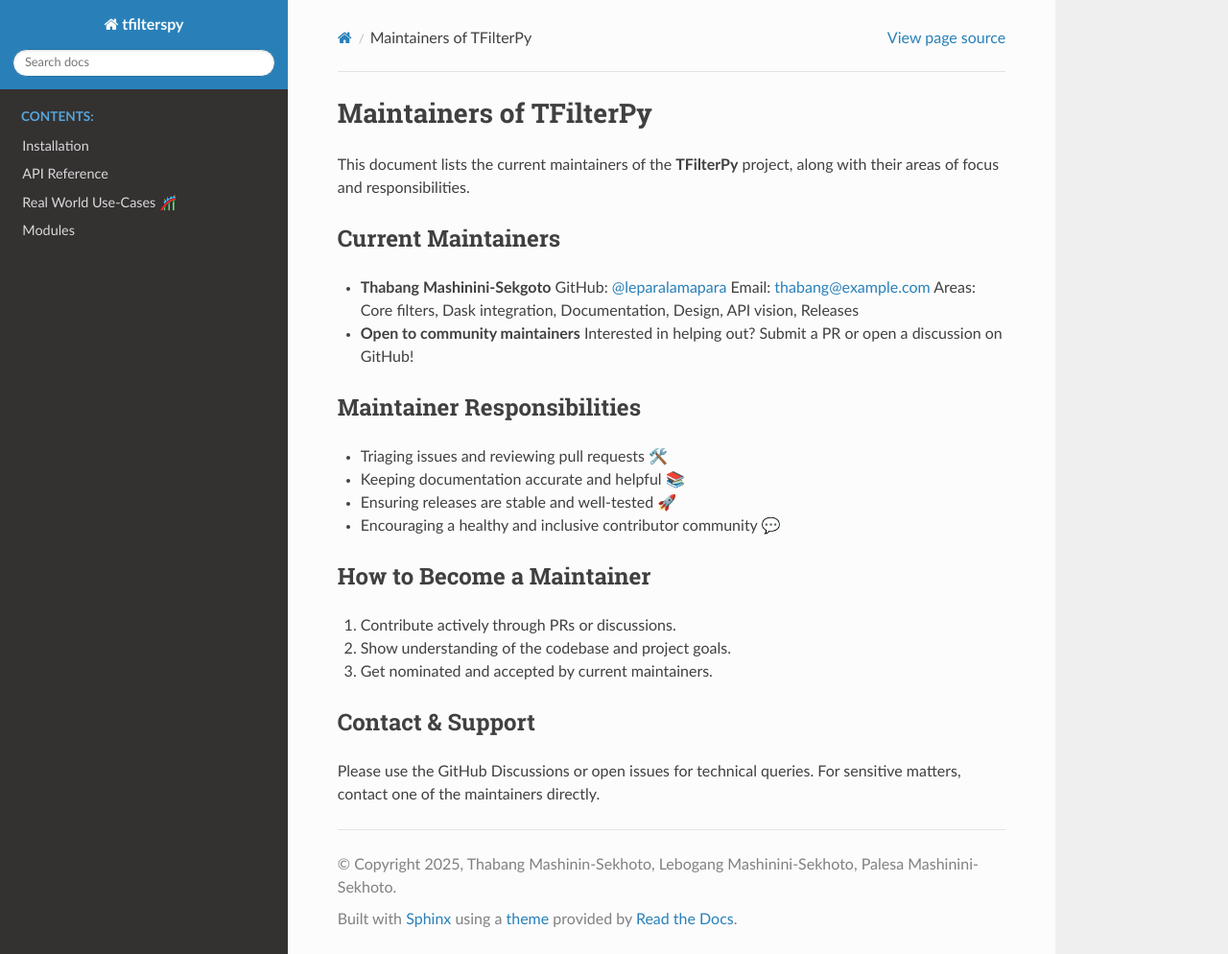
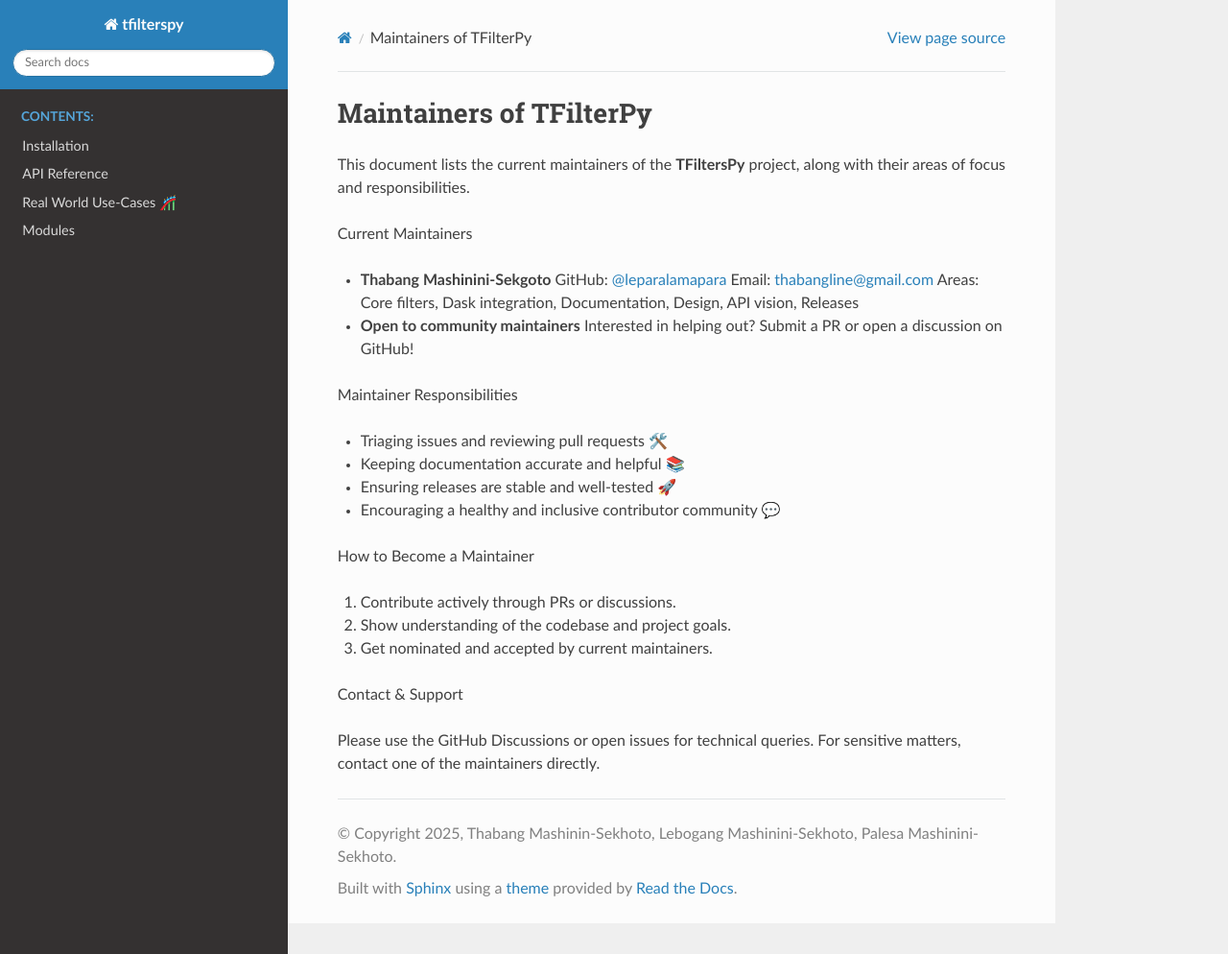
Before and after one commit to MaSHt01/tfiltersPy, a Sphinx documentation site: the page built from docs/source/MAINTAINERS.rst, in a window 1280 px wide and 994 px high. Shown: the whole window at 96% size. Built offline with Sphinx 7.4.7 and the Read the Docs theme 3.1.0, drawn with Linux system fonts in a browser that asks for light colours; pages that are not in the unit, such as notebooks, are missing from menus.

```diff
--- a/docs/source/MAINTAINERS.rst
+++ b/docs/source/MAINTAINERS.rst
@@ -1,22 +1,20 @@
 Maintainers of TFilterPy
 ==========================
 
-This document lists the current maintainers of the **TFilterPy** project,
+This document lists the current maintainers of the **TFiltersPy** project,
 along with their areas of focus and responsibilities.
 
 Current Maintainers
--------------------
 
 - **Thabang Mashinini-Sekgoto**
   GitHub: `@leparalamapara <https://github.com/leparalamapara>`_
-  Email: thabang@example.com
+  Email: thabangline@gmail.com
   Areas: Core filters, Dask integration, Documentation, Design, API vision, Releases
 
 - **Open to community maintainers**
   Interested in helping out? Submit a PR or open a discussion on GitHub!
 
 Maintainer Responsibilities
-----------------------------
 
 - Triaging issues and reviewing pull requests 🛠️
 - Keeping documentation accurate and helpful 📚
@@ -24,14 +22,12 @@
 - Encouraging a healthy and inclusive contributor community 💬
 
 How to Become a Maintainer
----------------------------
 
 1. Contribute actively through PRs or discussions.
 2. Show understanding of the codebase and project goals.
 3. Get nominated and accepted by current maintainers.
 
 Contact & Support
-------------------
 
 Please use the GitHub Discussions or open issues for technical queries.
 For sensitive matters, contact one of the maintainers directly.
```
Also changed, not shown: docs/source/CONTRIBUTING.rst (+1 -8 lines).
